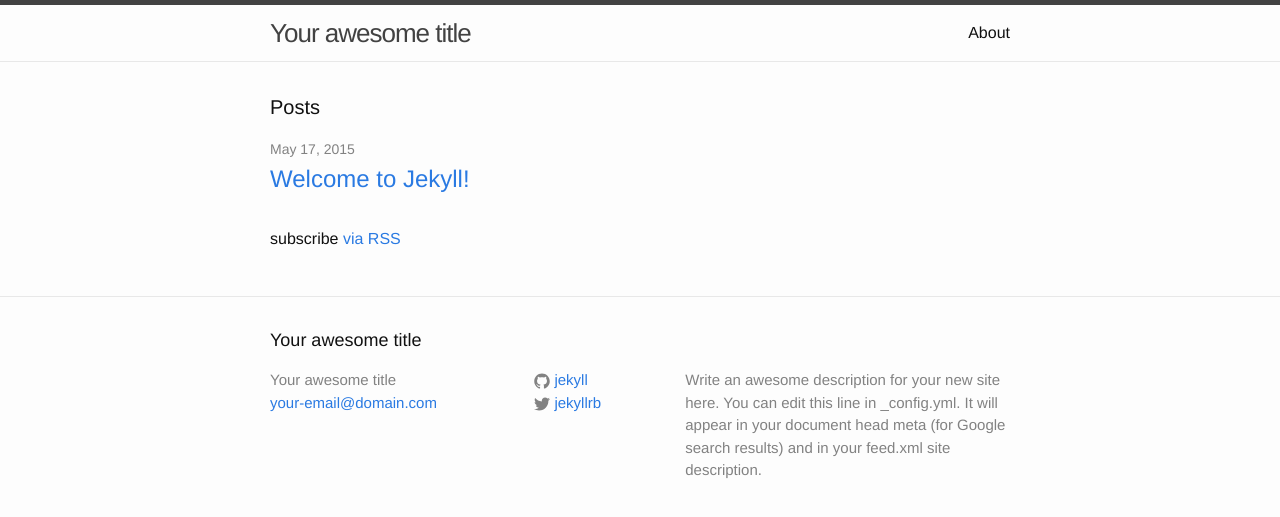
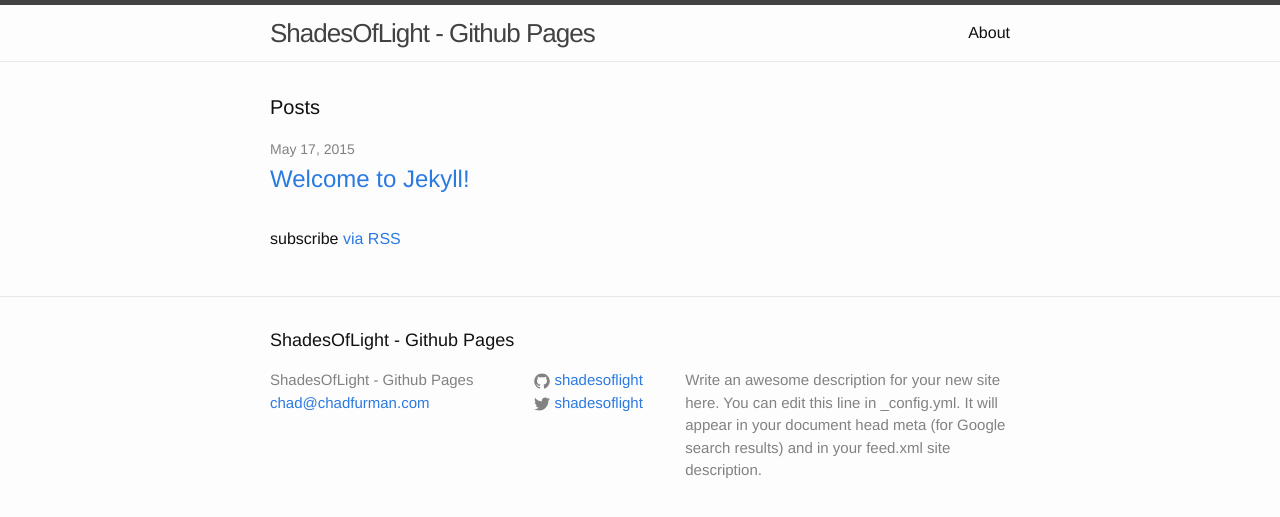
Before and after one commit to chadfurman/shadesoflight.github.io, a Jekyll site: the page built from index.html, in a window 1280 px wide. Shown: the top 517 px of the page. Built offline with Jekyll 4.4.1, drawn with Linux system fonts in a browser that asks for light colours.

Commit message:
updated config

```diff
--- a/_config.yml
+++ b/_config.yml
@@ -1,14 +1,14 @@
 # Site settings
-title: Your awesome title
-email: your-email@domain.com
+title: ShadesOfLight - Github Pages
+email: chad@chadfurman.com
 description: > # this means to ignore newlines until "baseurl:"
   Write an awesome description for your new site here. You can edit this
   line in _config.yml. It will appear in your document head meta (for
   Google search results) and in your feed.xml site description.
 baseurl: "" # the subpath of your site, e.g. /blog/
-url: "http://yourdomain.com" # the base hostname & protocol for your site
-twitter_username: jekyllrb
-github_username:  jekyll
+url: "http://chads.website" # the base hostname & protocol for your site
+twitter_username: shadesoflight
+github_username:  shadesoflight
 
 # Build settings
 markdown: kramdown
```
